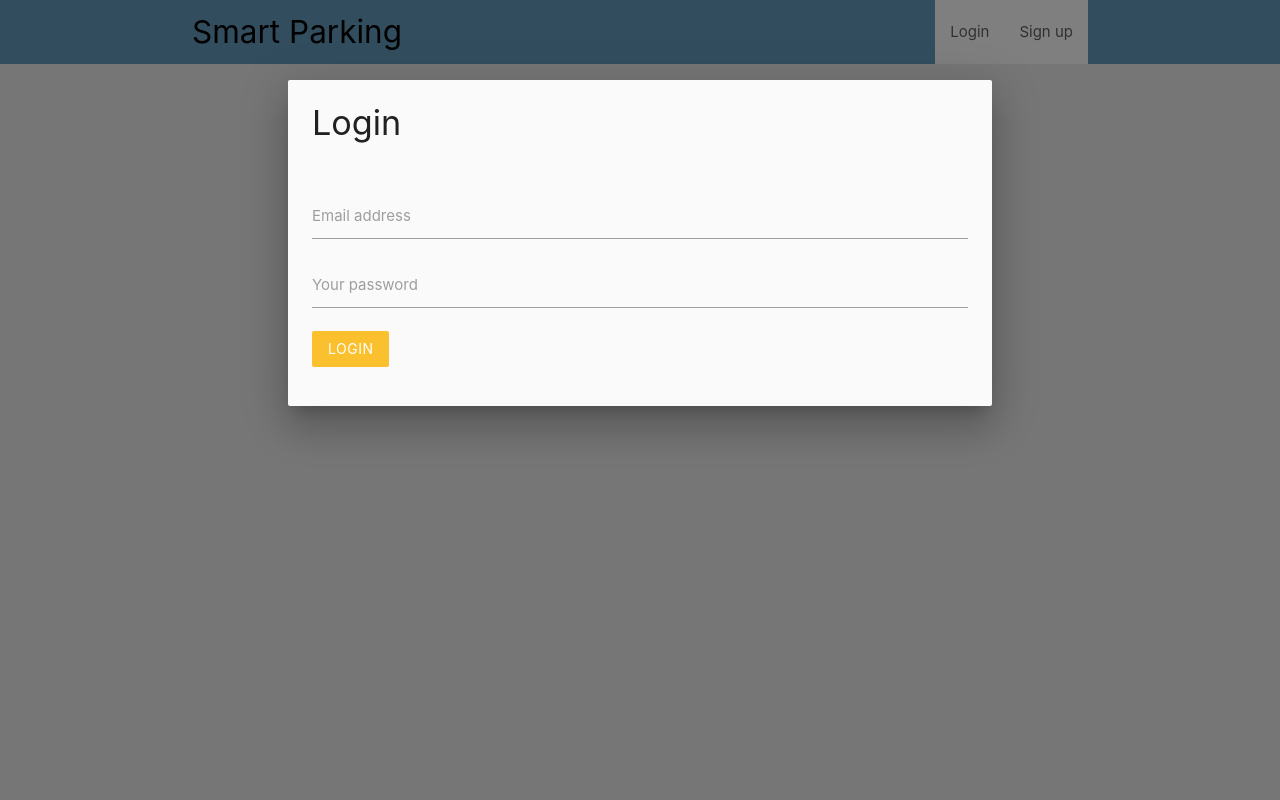
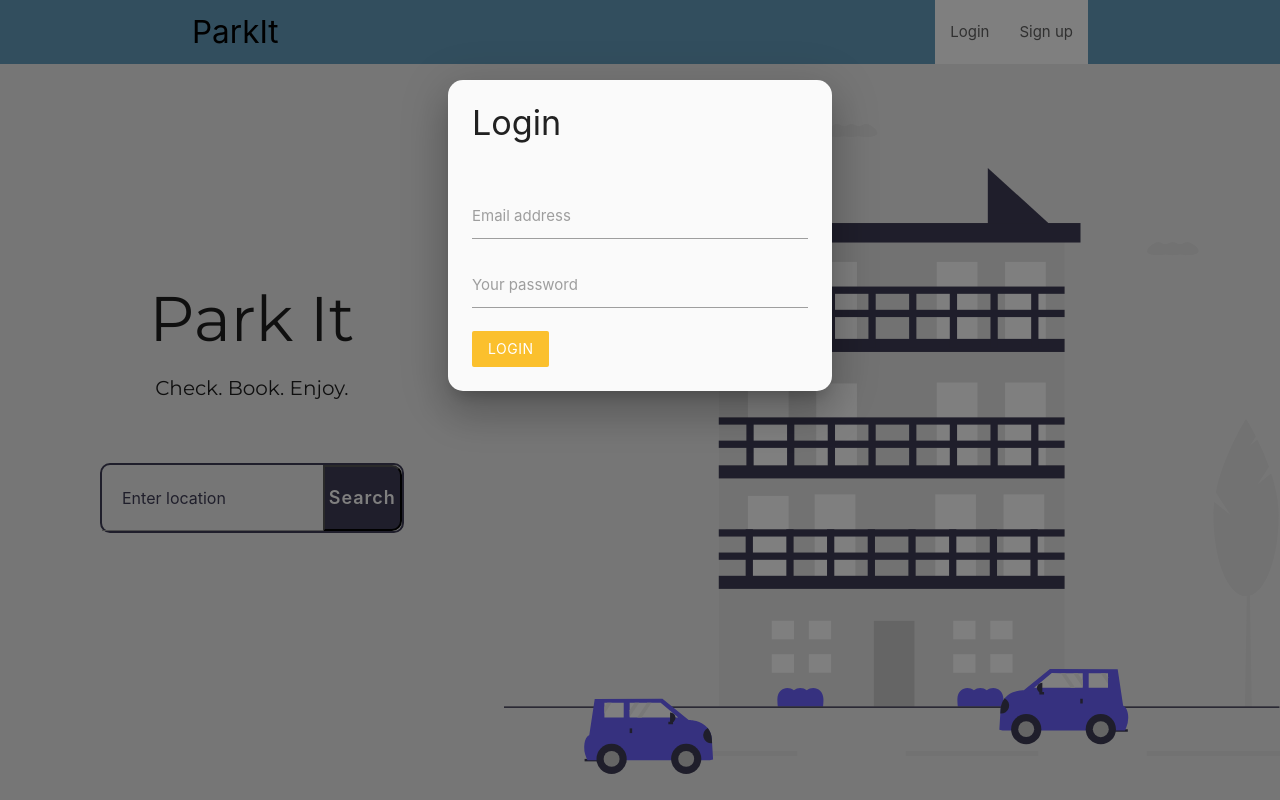
Before and after one commit to samarpan1738/kpit-frontend, a plain HTML site: page index.html in a window 1280 px wide. Both pictures are taken after a click on the link "Login". Drawn offline with nearby package versions, Linux system fonts and the light colour scheme; no server answers.

Commit message:
Tweaked landing page

```diff
--- a/index.html
+++ b/index.html
@@ -6,10 +6,11 @@
   <!-- CND for materlialize -->
   <link rel="stylesheet" href="https://cdnjs.cloudflare.com/ajax/libs/materialize/1.0.0/css/materialize.min.css">
   <!-- Compiled and minified JavaScript -->
-    <script src="https://cdnjs.cloudflare.com/ajax/libs/materialize/1.0.0/js/materialize.min.js"></script>
-
-    <title>Smart-Parking</title>
-    <style>
+  <script src="https://cdnjs.cloudflare.com/ajax/libs/materialize/1.0.0/js/materialize.min.js"></script>
+  <link rel="preconnect" href="https://fonts.gstatic.com">
+  <link href="https://fonts.googleapis.com/css2?family=Montserrat&display=swap" rel="stylesheet">
+  <link rel="stylesheet" href="style.css">
+  <style>
     *{
       box-sizing: border-box;
     }
@@ -17,6 +18,7 @@
       background-color: #659dbd;
     }
     </style>
+    <title>ParkIt</title>
 </head>
 <body class="grey lighten-3"">
 
@@ -24,7 +26,7 @@
   <nav class="z-depth-0 lighten-4">
     <div class="nav-wrapper container">
       <a href="#" class="brand-logo">
-        <div style="width: auto;color: black;">Smart Parking</div>
+        <div style="width: auto;color: black;">ParkIt</div>
       </a>
       <ul id="nav-mobile" class="right hide-on-med-and-down">
           <li class="logged-in white" style="display: none;">
@@ -172,6 +174,10 @@
       <div class="row guides z-depth-0" style="border: none;"></div>
 
   </div>
+  <!-- Welcome Screen -->
+  <div id="welcome-screen">
+
+  </div>
 
   <script src="https://www.gstatic.com/firebasejs/5.6.0/firebase-app.js"></script>
   <script src="https://www.gstatic.com/firebasejs/5.6.0/firebase-auth.js"></script>
--- a/scripts/index.js
+++ b/scripts/index.js
@@ -1,50 +1,51 @@
 // DOM elements
-const guideList = document.querySelector('.guides');
-const loggedOutLinks = document.querySelectorAll('.logged-out');
-const loggedInLinks = document.querySelectorAll('.logged-in');
-const accountDetails = document.querySelector('.account-details');
-const adminItems = document.querySelectorAll('.admin');
-let booking_provider="";
+const guideList = document.querySelector(".guides");
+const welcomeScreen = document.querySelector("#welcome-screen");
+const loggedOutLinks = document.querySelectorAll(".logged-out");
+const loggedInLinks = document.querySelectorAll(".logged-in");
+const accountDetails = document.querySelector(".account-details");
+const adminItems = document.querySelectorAll(".admin");
+let booking_provider = "";
 const setupUI = (user) => {
-  if (user)
-  {
-      if (user.admin)
-      {
-        adminItems.forEach(item => item.style.display = 'block');
+	if (user) {
+		if (user.admin) {
+			adminItems.forEach((item) => (item.style.display = "block"));
 		}
 		// account info
-      db.collection('users').doc(user.uid).get().then(doc => {
-        const data=doc.data()
+		db.collection("users")
+			.doc(user.uid)
+			.get()
+			.then((doc) => {
+				const data = doc.data();
 				const html = `
-          <div>Logged in as  <span class="purple-text flow-text text-lighten-2">${data.name}</span></div>
+          <div>Logged in as  <span class="purple-text flow-text text-lighten-2">${
+						data.name
+					}</span></div>
           <div>${data.emailId}</div>
           <div>${data.mobileNo}</div>
-          <div class="pink-text">${user.admin ? 'Admin' : ''}</div>
+          <div class="pink-text">${user.admin ? "Admin" : ""}</div>
         `;
 				accountDetails.innerHTML = html;
 			});
 		// toggle user UI elements
-      loggedInLinks.forEach(item => item.style.display = 'block');
-      loggedOutLinks.forEach(item => item.style.display = 'none');
-  }
-  else
-  {
+		loggedInLinks.forEach((item) => (item.style.display = "block"));
+		loggedOutLinks.forEach((item) => (item.style.display = "none"));
+	} else {
 		// clear account info
-    accountDetails.innerHTML = '';
+		accountDetails.innerHTML = "";
 		// toggle user elements
-    adminItems.forEach(item => item.style.display = 'none');//Hide admin items
-    loggedInLinks.forEach(item => item.style.display = 'none');//Hide links which are visible only when logged in
-    loggedOutLinks.forEach(item => item.style.display = 'block');//Show all items for offline mode
+		adminItems.forEach((item) => (item.style.display = "none")); //Hide admin items
+		loggedInLinks.forEach((item) => (item.style.display = "none")); //Hide links which are visible only when logged in
+		loggedOutLinks.forEach((item) => (item.style.display = "block")); //Show all items for offline mode
 	}
 };
 // setup guides
-const setupGuides = (data,user) => {
+const setupGuides = (data, user) => {
 	// data = Array of docs
-  if (data.length) //&& !user.admin)
-  {
-    let html = '';
-    data.forEach(doc =>
-        {
+	if (data.length) {
+		//&& !user.admin)
+		let html = "";
+		data.forEach((doc) => {
 			// <li>
 			//     <div class="collapsible-header grey lighten-4"> ${location.name} </div>
 			//     <div class="collapsible-body white">
@@ -75,34 +76,44 @@ const setupGuides = (data,user) => {
 
           `;
 			html += li;
-        }
-      );
-    guideList.innerHTML = html
-    let book_btns=document.querySelectorAll('.book_btn');
-    book_btns.forEach((btn)=>{
-      btn.addEventListener('click',(e)=>{
-        booking_provider=e.toElement.id
-      })
-    })
-
+		});
+		welcomeScreen.innerHTML = "";
+		guideList.innerHTML = html;
+		let book_btns = document.querySelectorAll(".book_btn");
+		book_btns.forEach((btn) => {
+			btn.addEventListener("click", (e) => {
+				booking_provider = e.toElement.id;
+			});
+		});
 	}
 	// else if(user && user.admin)
 	// {
 	//   guideList.innerHTML = '<h5 class="center-align">You are an admin.</h5>';
 	// }
 	else {
-    guideList.innerHTML = '<h5 class="center-align">Login to view locations</h5>';
+		guideList.innerHTML = "";
+		welcomeScreen.innerHTML = `
+    <div class="welcome-container">
+    <div class="welcome-text">
+      <h1  class="welcome-heading">Park It</h1>
+      <p class="welcome-subheading">Check. Book. Enjoy.</p>
+     <div class="welcome-search-container">
+      <input type="text" id="welcome-input" placeholder="Enter location">
+      <button>Search</button>
+     </div>
+    </div>
+    <div>
+      <img src="./landing_illustration.svg" class="welcome-img">
+    </div>
+  </div>`;
 	}
-
-
 };
 
 // setup materialize components
-document.addEventListener('DOMContentLoaded', function() {
-
-  var modals = document.querySelectorAll('.modal');
+document.addEventListener("DOMContentLoaded", function () {
+	var modals = document.querySelectorAll(".modal");
 	M.Modal.init(modals);
 
-  var items = document.querySelectorAll('.collapsible');
+	var items = document.querySelectorAll(".collapsible");
 	M.Collapsible.init(items);
 });
--- /dev/null
+++ b/style.css
@@ -0,0 +1,126 @@
+* {
+	box-sizing: border-box;
+	margin: 0;
+	padding: 0;
+}
+
+.admin,
+.logged-in,
+.logged-out {
+	display: none;
+}
+nav {
+	background-color: white;
+	margin-bottom: 1.5rem;
+}
+ul > li {
+	background-color: #cdced6;
+}
+.welcome-container {
+	display: flex;
+}
+.welcome-img {
+	height: 650px;
+	flex: 2;
+}
+.welcome-text {
+	flex: 1;
+	display: flex;
+	flex-direction: column;
+	/* justify-content: center; */
+	align-items: center;
+	margin: 0;
+	padding: 0 100px;
+	padding-top: 160px;
+}
+#welcome-input {
+	padding: 10px 20px !important;
+	margin: 0 !important;
+}
+
+#welcome-input::placeholder {
+	color: #3f3d56 !important;
+}
+.welcome-subheading {
+	font-size: 20px;
+	font-family: "Montserrat", sans-serif;
+	margin-bottom: 60px;
+	font-weight: 200;
+}
+.welcome-search-container {
+	display: flex;
+	width: 100%;
+	/* height: 100px; */
+	border: 2px solid #3f3d56 !important;
+	border-radius: 10px !important;
+	color: darkslategray !important;
+	/* position: relative;   */
+}
+.welcome-search-container > button {
+	/* position: absolute; */
+	width: 128px;
+	border-radius: 0 10px 10px 0;
+	background-color: #3f3d56;
+	color: white;
+	font-weight: 600;
+	font-size: 18px;
+	letter-spacing: 1px;
+	height: 100%;
+}
+.welcome-heading {
+	font-family: "Montserrat", sans-serif;
+	margin-top: 0;
+	margin-bottom: 20px;
+}
+.modal {
+	width: 30%;
+	border-radius: 1rem;
+	/* display: flex; */
+	/* align-items: center; */
+	/* justify-content: center; */
+}
+.location-card-content {
+	display: flex;
+	justify-content: space-between;
+	align-items: center;
+	margin: 0;
+	padding: 0;
+	width: 100%;
+	padding-bottom: 0;
+}
+
+.book_btn {
+	display: inline-block;
+	margin-bottom: 1rem;
+	background-color: #38cfd9;
+}
+
+.book_btn:hover {
+	transform: scale(1.1);
+}
+.card {
+	background-color: #e4e6eb;
+	color: black;
+	border-radius: 1rem;
+}
+.card-image {
+	padding: 1em 1em 0 1em;
+	border-radius: 1rem;
+}
+.card-title {
+	font-weight: 900;
+}
+.locations-container {
+	background-color: #cdced6;
+	padding: 3em;
+	border-radius: 1rem;
+	/* min-height: 50%; */
+}
+.brand-logo-text {
+	color: black;
+	font-size: 2.5em;
+}
+
+body {
+	background-color: white;
+}
```
Also changed, not shown: LINKS.md (added, +4 -0 lines), landing_illustration.svg (added), search-icon.svg (added). Lines whose indentation alone changed are shown as unchanged.
